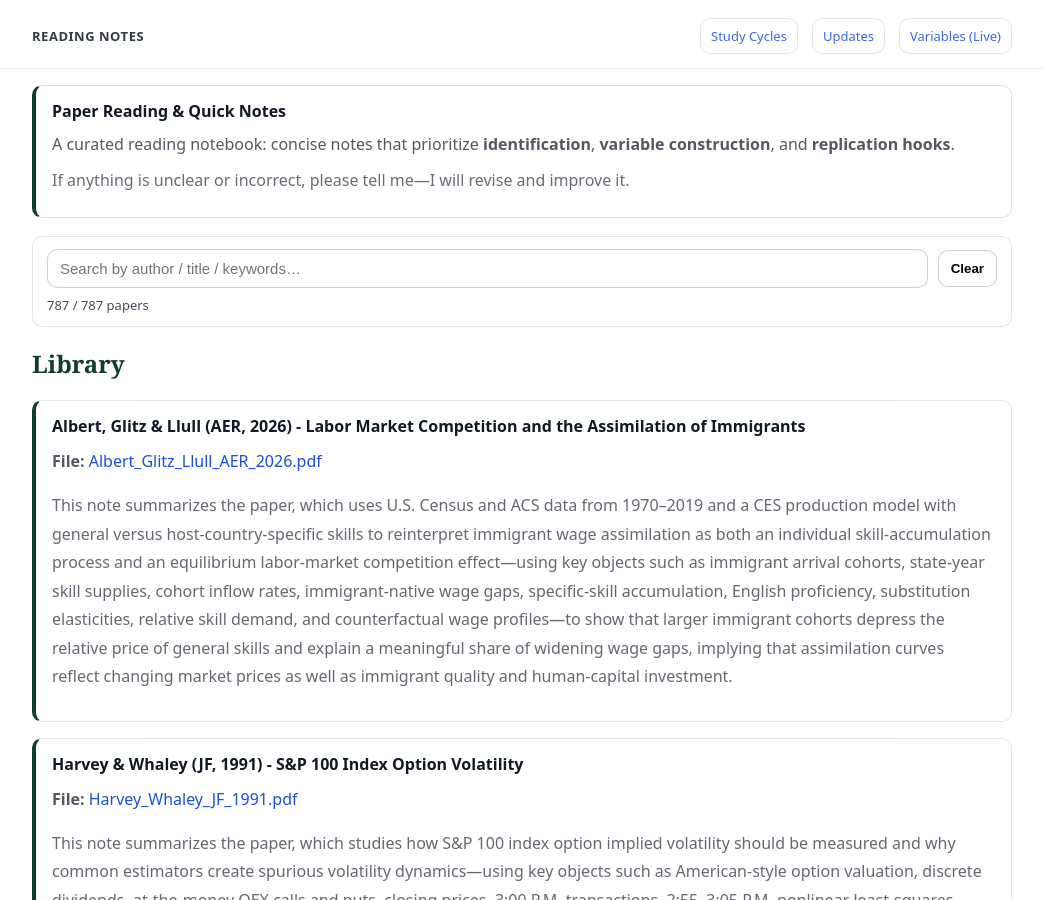
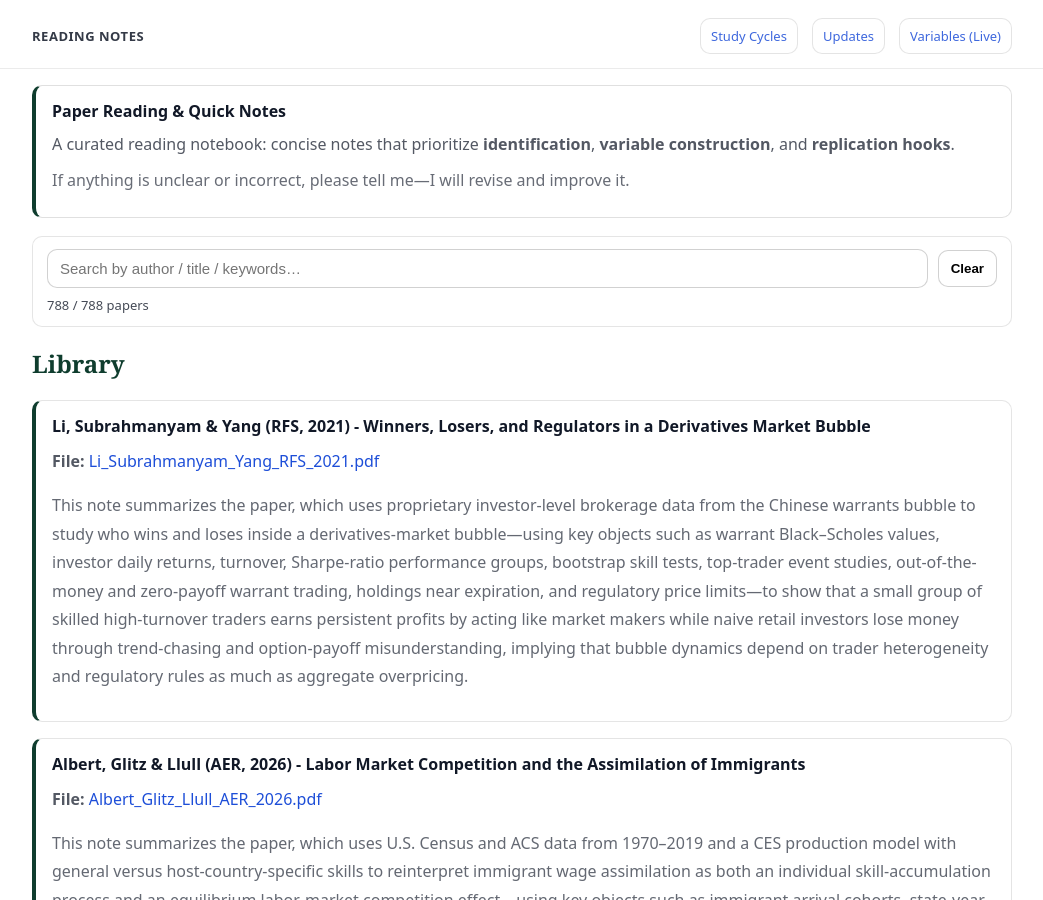
Before and after one commit to yaxinzn/study-archive, a Jekyll site: the page built from reading/index.md, in a window 1280 px wide and 900 px high. Shown: the whole window, without its empty margins (118-1161 px from the left). Built offline with Jekyll 4.4.1, drawn with Linux system fonts in a browser that asks for light colours.

Commit message:
Reading: add/update Li_Subrahmanyam_Yang_RFS_2021.pdf

```diff
--- a/_data/reading.yml
+++ b/_data/reading.yml
@@ -1,3 +1,7 @@
+- title: "Li, Subrahmanyam & Yang (RFS, 2021) - Winners, Losers, and Regulators in a Derivatives Market Bubble"
+  file: "Li_Subrahmanyam_Yang_RFS_2021.pdf"
+  desc: "This note summarizes the paper, which uses proprietary investor-level brokerage data from the Chinese warrants bubble to study who wins and loses inside a derivatives-market bubble—using key objects such as warrant Black–Scholes values, investor daily returns, turnover, Sharpe-ratio performance groups, bootstrap skill tests, top-trader event studies, out-of-the-money and zero-payoff warrant trading, holdings near expiration, and regulatory price limits—to show that a small group of skilled high-turnover traders earns persistent profits by acting like market makers while naive retail investors lose money through trend-chasing and option-payoff misunderstanding, implying that bubble dynamics depend on trader heterogeneity and regulatory rules as much as aggregate overpricing."
+
 - title: "Albert, Glitz & Llull (AER, 2026) - Labor Market Competition and the Assimilation of Immigrants"
   file: "Albert_Glitz_Llull_AER_2026.pdf"
   desc: "This note summarizes the paper, which uses U.S. Census and ACS data from 1970–2019 and a CES production model with general versus host-country-specific skills to reinterpret immigrant wage assimilation as both an individual skill-accumulation process and an equilibrium labor-market competition effect—using key objects such as immigrant arrival cohorts, state-year skill supplies, cohort inflow rates, immigrant-native wage gaps, specific-skill accumulation, English proficiency, substitution elasticities, relative skill demand, and counterfactual wage profiles—to show that larger immigrant cohorts depress the relative price of general skills and explain a meaningful share of widening wage gaps, implying that assimilation curves reflect changing market prices as well as immigrant quality and human-capital investment."
```
Also changed, not shown: 1 other file.
